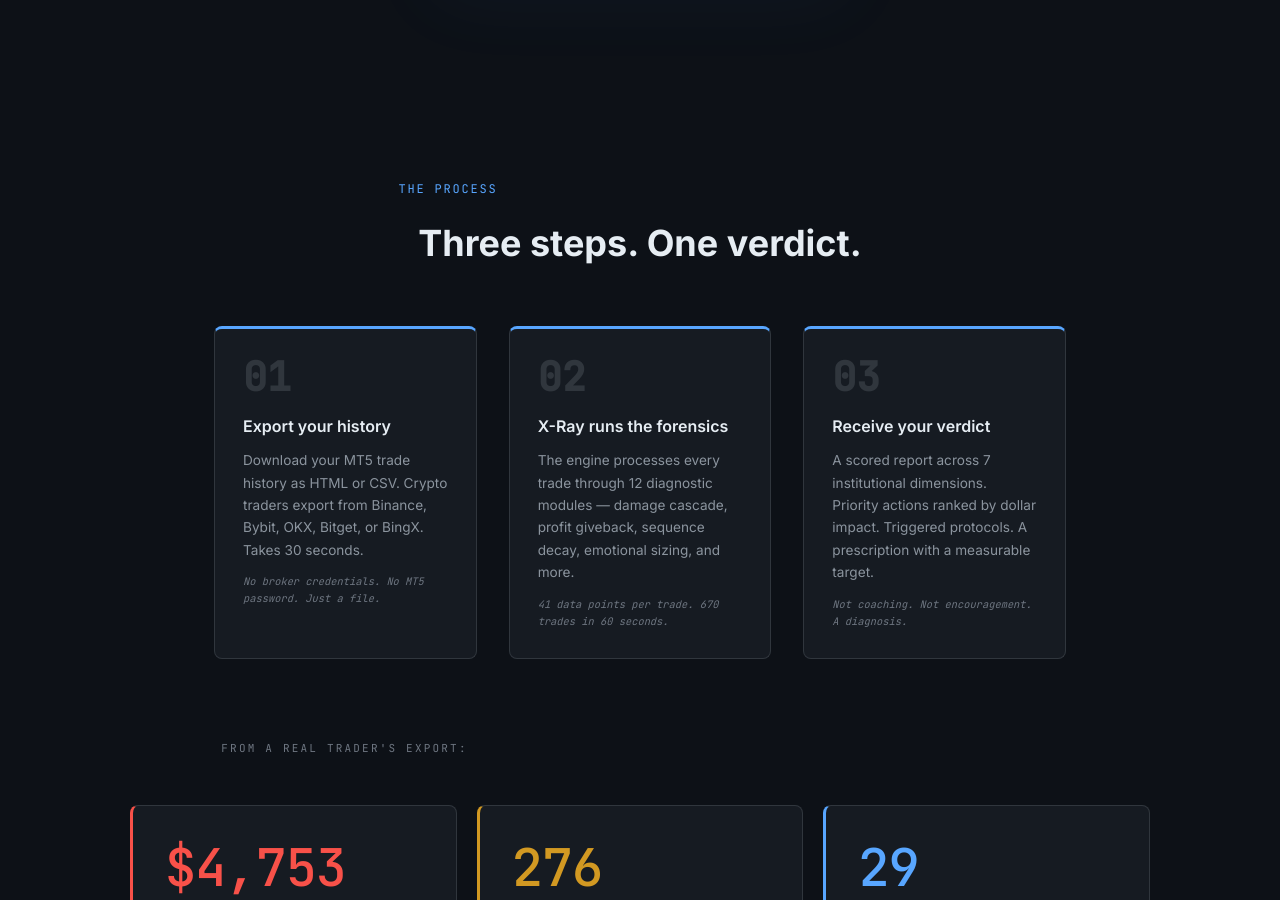
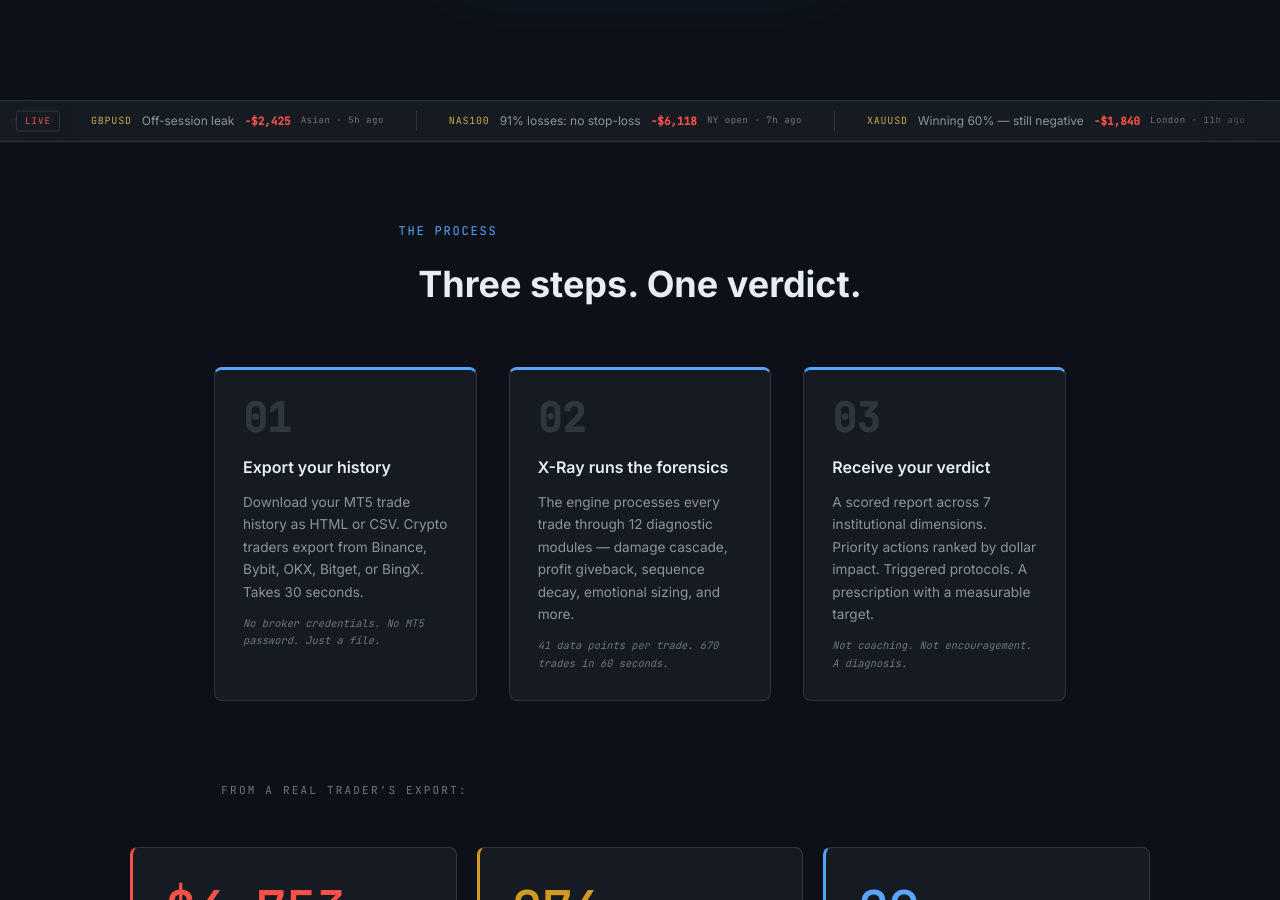
Before and after one commit to khtbt91-ctrl/xray-forensic, a Next.js app: page / in a window 1280 px wide. Shown: the part 886-1786 px from the top of the page. Built offline with nearby package versions, Linux system fonts and the light colour scheme; no server answers.

Commit message:
feat: live findings ticker after hero — anonymized diagnoses, scrolling, on-brand

```diff
--- /dev/null
+++ b/app/components/LiveTicker.tsx
@@ -0,0 +1,117 @@
+"use client";
+
+import { MONO } from "./shared";
+
+// Pre-seeded anonymized findings — replace with API call once real data flows
+// Format reflects real X-Ray output language
+const FINDINGS = [
+  { instrument: "XAUUSD",  flag: "276 revenge re-entries",       leak: "-$4,753",  session: "London",    ago: "2h ago" },
+  { instrument: "GBPUSD",  flag: "Off-session leak",             leak: "-$2,425",  session: "Asian",     ago: "5h ago" },
+  { instrument: "NAS100",  flag: "91% losses: no stop-loss",     leak: "-$6,118",  session: "NY open",   ago: "7h ago" },
+  { instrument: "XAUUSD",  flag: "Winning 60% — still negative", leak: "-$1,840",  session: "London",    ago: "11h ago" },
+  { instrument: "GBPJPY",  flag: "Oversizing after losses",      leak: "-$3,290",  session: "London",    ago: "14h ago" },
+  { instrument: "EURUSD",  flag: "48 trades without stop",       leak: "-$2,064",  session: "NY",        ago: "1d ago" },
+  { instrument: "XAUUSD",  flag: "Asian edge: untapped",         leak: "+$1,920",  session: "Asian",     ago: "1d ago" },
+  { instrument: "NAS100",  flag: "Streak tilt detected",         leak: "-$5,440",  session: "NY open",   ago: "2d ago" },
+  { instrument: "GBPUSD",  flag: "Kill zone: 22% compliance",    leak: "-$3,105",  session: "London",    ago: "2d ago" },
+  { instrument: "XAUUSD",  flag: "Profit factor: 0.71",          leak: "-$8,230",  session: "All",       ago: "3d ago" },
+];
+
+// Duplicate for seamless loop
+const ALL = [...FINDINGS, ...FINDINGS];
+
+export default function LiveTicker() {
+  return (
+    <div
+      style={{
+        borderTop: "1px solid var(--border-subtle)",
+        borderBottom: "1px solid var(--border-subtle)",
+        background: "var(--bg-card)",
+        overflow: "hidden",
+        padding: "10px 0",
+        position: "relative",
+      }}
+    >
+      {/* Left fade */}
+      <div style={{
+        position: "absolute", left: 0, top: 0, bottom: 0, width: 80,
+        background: "linear-gradient(to right, var(--bg-card), transparent)",
+        zIndex: 2, pointerEvents: "none",
+      }} />
+      {/* Right fade */}
+      <div style={{
+        position: "absolute", right: 0, top: 0, bottom: 0, width: 80,
+        background: "linear-gradient(to left, var(--bg-card), transparent)",
+        zIndex: 2, pointerEvents: "none",
+      }} />
+
+      {/* Label */}
+      <div style={{
+        position: "absolute", left: 16, top: "50%", transform: "translateY(-50%)",
+        fontFamily: MONO, fontSize: 9, color: "var(--loss)", letterSpacing: "0.12em",
+        textTransform: "uppercase", zIndex: 3,
+        background: "var(--bg-card)", padding: "2px 8px",
+        border: "1px solid var(--border-subtle)", borderRadius: 3,
+      }}>
+        LIVE
+      </div>
+
+      {/* Scrolling track */}
+      <div
+        className="ticker-track"
+        style={{
+          display: "flex",
+          gap: 0,
+          width: "max-content",
+          paddingLeft: 120,
+        }}
+      >
+        {ALL.map((f, i) => {
+          const isPositive = f.leak.startsWith("+");
+          return (
+            <div
+              key={i}
+              style={{
+                display: "inline-flex",
+                alignItems: "center",
+                gap: 10,
+                padding: "0 32px",
+                borderRight: "1px solid var(--border-subtle)",
+                whiteSpace: "nowrap",
+              }}
+            >
+              <span style={{ fontFamily: MONO, fontSize: 10, color: "#C9A84C", letterSpacing: "0.08em" }}>
+                {f.instrument}
+              </span>
+              <span style={{ fontSize: 12, color: "var(--text-secondary)" }}>
+                {f.flag}
+              </span>
+              <span style={{
+                fontFamily: MONO, fontSize: 11, fontWeight: 600,
+                color: isPositive ? "var(--profit)" : "var(--loss)",
+              }}>
+                {f.leak}
+              </span>
+              <span style={{ fontFamily: MONO, fontSize: 9, color: "var(--text-muted)", letterSpacing: "0.06em" }}>
+                {f.session} · {f.ago}
+              </span>
+            </div>
+          );
+        })}
+      </div>
+
+      <style>{`
+        .ticker-track {
+          animation: ticker-scroll 60s linear infinite;
+        }
+        .ticker-track:hover {
+          animation-play-state: paused;
+        }
+        @keyframes ticker-scroll {
+          from { transform: translateX(0); }
+          to   { transform: translateX(-50%); }
+        }
+      `}</style>
+    </div>
+  );
+}
--- a/app/page.tsx
+++ b/app/page.tsx
@@ -1,6 +1,7 @@
 import Link from "next/link";
 import NavBar from "./components/NavBar";
 import HeroSection from "./components/HeroSection";
+import LiveTicker from "./components/LiveTicker";
 import HowItWorks from "./components/HowItWorks";
 import PainWall from "./components/PainWall";
 import PreChallengeSection from "./components/PreChallengeSection";
@@ -23,6 +24,7 @@ export default function LandingPage() {
     <main style={{ minHeight: "100vh", background: "var(--bg-base)", color: "var(--text-primary)" }}>
       <NavBar />
       <HeroSection />
+      <LiveTicker />
       <HowItWorks />
       <PainWall />
       <PreChallengeSection />
```
